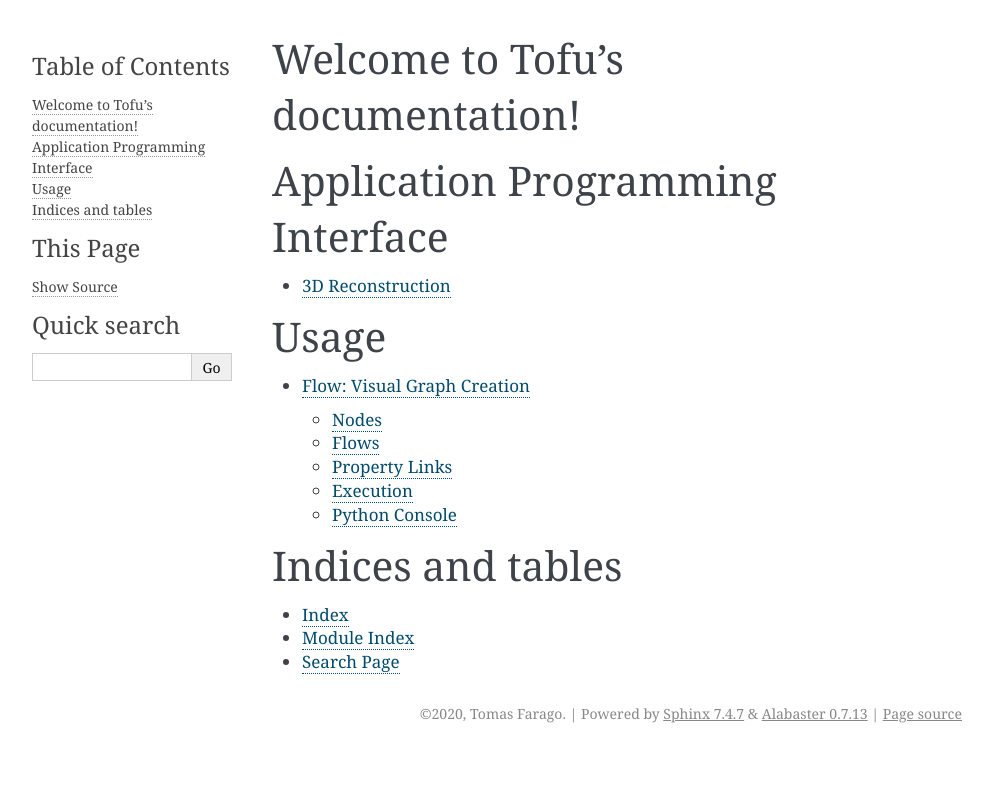
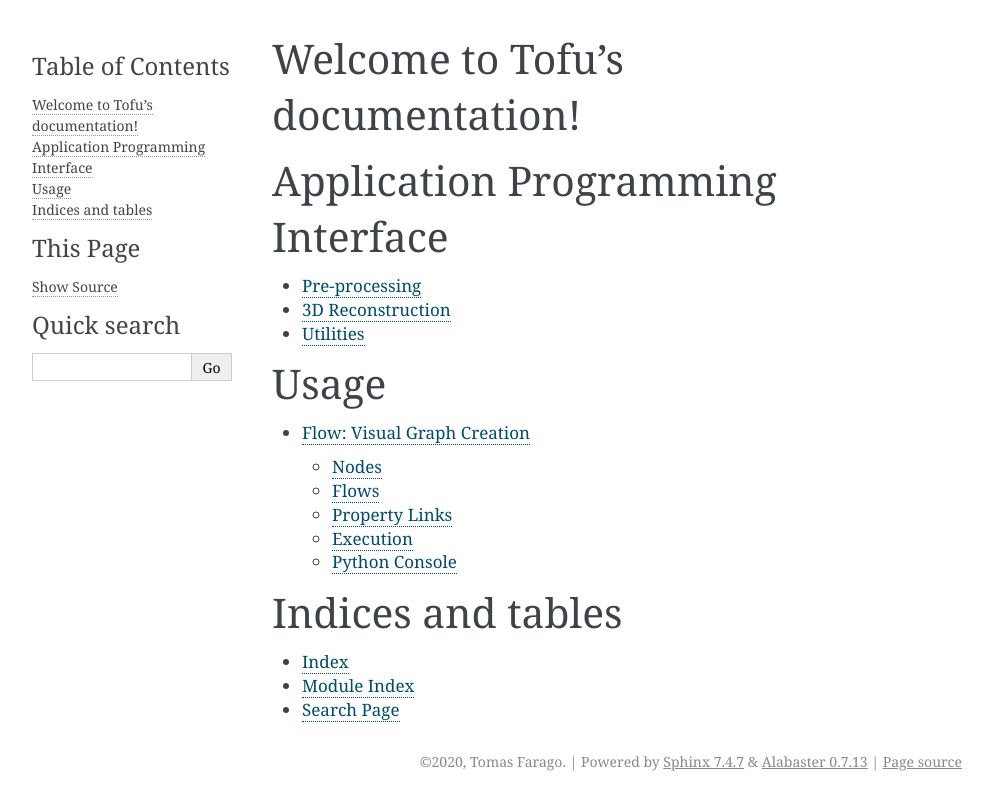
Before and after one commit to ufo-kit/tofu, a Sphinx documentation site: the page built from docs/source/index.rst, in a window 1280 px wide. Shown: the top 810 px of the page, without its empty margins (148-1141 px from the left). Built offline with Sphinx 7.4.7, drawn with Linux system fonts in a browser that asks for light colours; formulas are drawn with MathJax 3.

```diff
--- /dev/null
+++ b/docs/source/api/preprocessing.rst
@@ -0,0 +1,5 @@
+Pre-processing
+==============
+
+.. automodule:: tofu.preprocess
+    :members:
--- /dev/null
+++ b/docs/source/api/util.rst
@@ -0,0 +1,5 @@
+Utilities
+=========
+
+.. automodule:: tofu.util
+    :members:
--- a/docs/source/index.rst
+++ b/docs/source/index.rst
@@ -17,7 +17,9 @@ Application Programming Interface
 .. toctree::
    :maxdepth: 2
 
+   api/preprocessing
    api/genreco
+   api/util
 
 
 Usage
```
